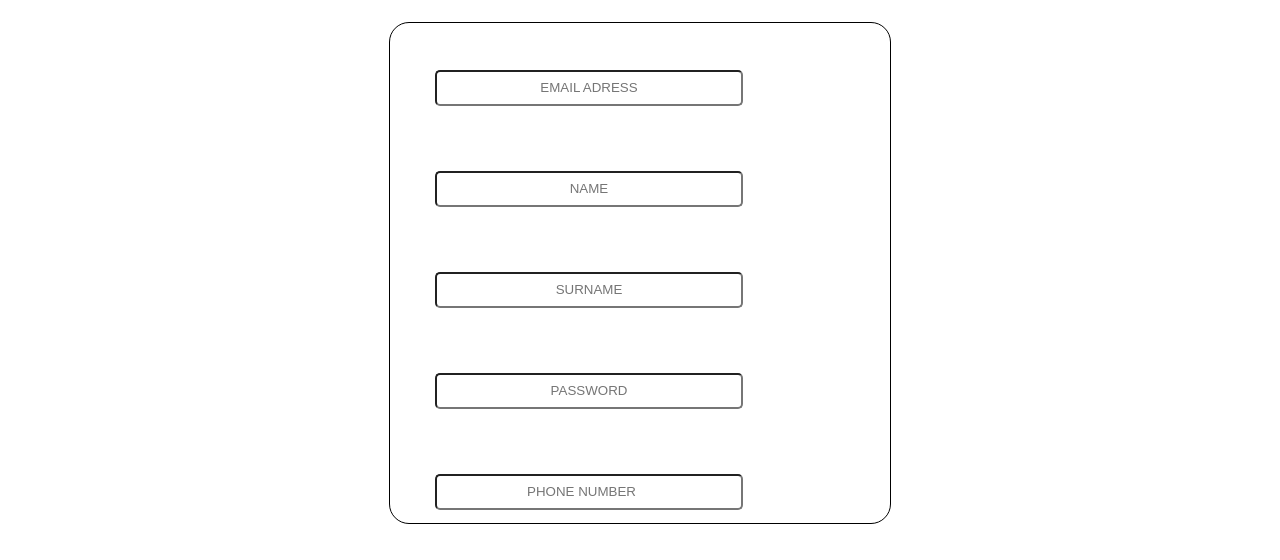
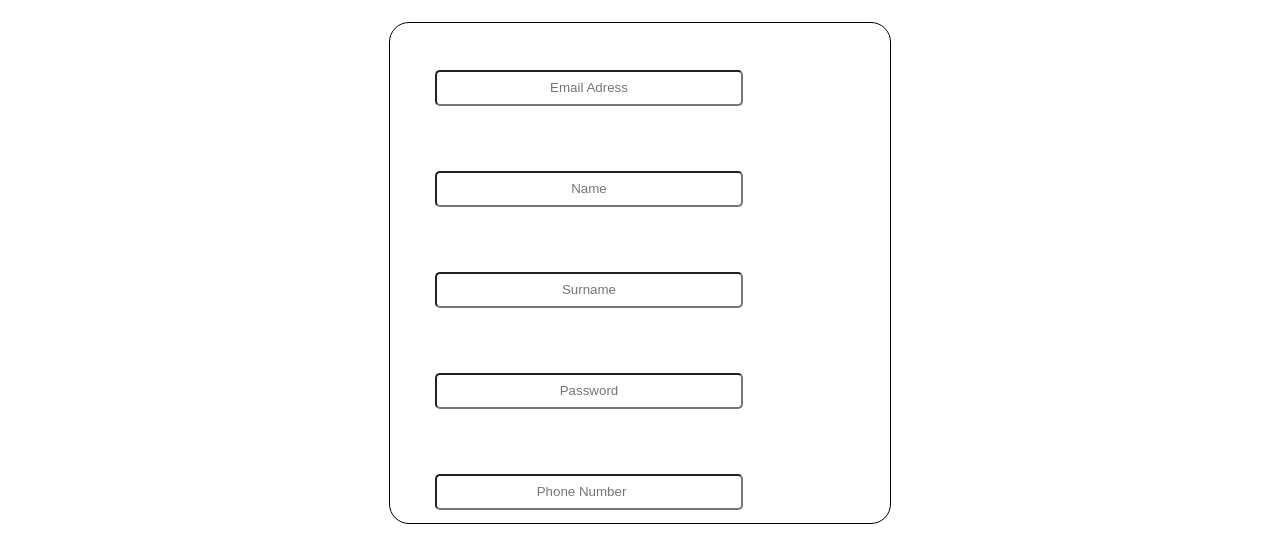
Before and after one commit to nicrodemus/popeye-client, a React (Create React App) app: page /signup-page in a window 1280 px wide. Shown: the part 124-684 px from the top of the page. Built offline with nearby package versions, Linux system fonts and the light colour scheme; no server answers; what google-maps-react would draw is missing.

Commit message:
form not anymore in uppercare

```diff
--- a/src/components/SignupPage.css
+++ b/src/components/SignupPage.css
@@ -29,7 +29,6 @@ label {
 input {
   border-radius: 5px;
   height: 50px;
-  text-transform: uppercase;
   text-align: center;
 }
 ul {
```
